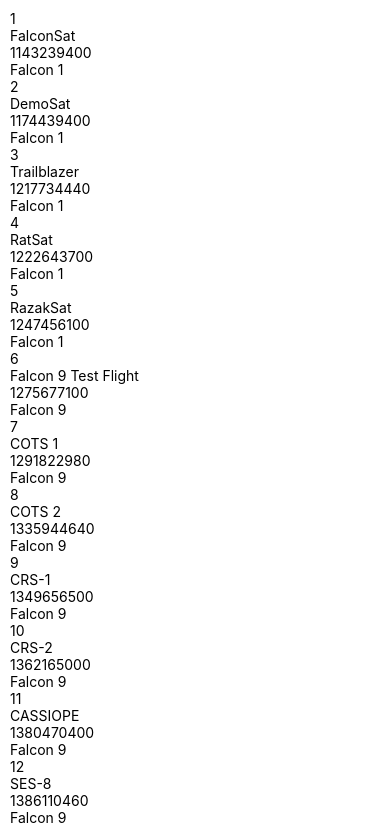
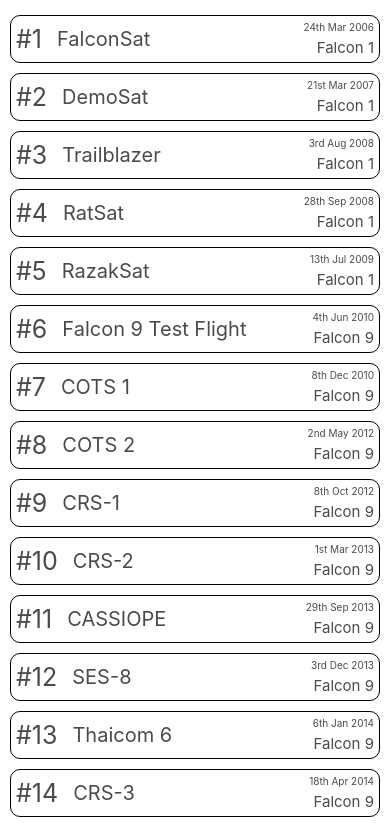
Before and after one commit to marcel-dev-acc/spaceXLaunches, a React Native app: screen / in a window 390 px wide. Shown: the top 825 px of the page. Built offline with nearby package versions, Linux system fonts and the light colour scheme.

Commit message:
feat: updated launch list render

```diff
--- /dev/null
+++ b/src/Components/LaunchItem/LaunchItem.tsx
@@ -0,0 +1,91 @@
+import React, {useState, useEffect} from 'react';
+import {Text, StyleSheet, View, Platform} from 'react-native';
+
+// Launches specific imports
+import type { Launch } from '../../types/type.launches';
+import { formatTimestamp } from '../../utils/date.util';
+
+type LaunchItemProps = {
+  launch: Launch,
+};
+
+/**
+ * Launches Item
+ *
+ * Used to render an item for each launch
+ */
+const LaunchItem = ({ launch }: LaunchItemProps) => {
+
+  return (
+    <View style={[styles.launchItem, styles.launchItemShadow]}>
+      <View style={styles.launchNumberContainer}>
+        <Text style={[styles.launchItemText, styles.launchNumber]}>
+          {`#${launch.flight_number}`}
+        </Text>
+        <Text style={[styles.launchItemText, styles.missionName]}>
+          {launch.mission_name}
+        </Text>
+      </View>
+      <View style={styles.launchDateContainer}>
+        <Text style={[styles.launchItemText, styles.launchDate]}>
+          {formatTimestamp(launch.launch_date_unix, "Do MMM YYYY")}
+        </Text>
+        <Text style={[styles.launchItemText, styles.rocketName]}>
+          {launch.rocket.rocket_name}
+        </Text>
+      </View>
+    </View>
+  );
+};
+
+const styles = StyleSheet.create({
+  launchItem: {
+    borderWidth: 1,
+    backgroundColor: "white",
+    borderColor: "black",
+    borderRadius: 10,
+    padding: 5,
+    marginTop: 5,
+    marginBottom: 5,
+    flexDirection: "row",
+  },
+  launchItemShadow: Platform.OS === 'ios' ? {
+    shadowColor: 'black',
+    shadowOffset: {width: -2, height: 4},
+    shadowOpacity: 0.2,
+    shadowRadius: 3,
+  } : {
+    elevation: 10,
+    shadowColor: 'black',
+  },
+  launchNumberContainer: {
+    flexDirection: "row",
+    flex: 2,
+  },
+  launchNumber: {
+    fontSize: 25,
+    alignSelf: "center",
+  },
+  missionName: {
+    marginLeft: 15,
+    fontSize: 20,
+    alignSelf: "center",
+  },
+  launchDateContainer: {
+    flex: 1,
+  },
+  launchDate: {
+    fontSize: 10,
+    alignSelf: "flex-end",
+  },
+  rocketName: {
+    marginTop: 5,
+    fontSize: 15,
+    alignSelf: "flex-end",
+  },
+  launchItemText: {
+    color: "rgb(75, 75, 75)",
+  },
+});
+
+export default LaunchItem;
--- a/src/screens/Launches/Launches.tsx
+++ b/src/screens/Launches/Launches.tsx
@@ -1,8 +1,9 @@
 import React, {useState, useEffect} from 'react';
-import {Text, StyleSheet, View} from 'react-native';
+import {StyleSheet, View, ScrollView} from 'react-native';
 
 // Launches specific imports
-import type { Launches } from '../../types/type.launches';
+import LaunchItem from '../../Components/LaunchItem/LaunchItem';
+import type { Launch } from '../../types/type.launches';
 
 // TDD payload
 import payload from './payload-example';
@@ -26,18 +27,14 @@
 
   return (
     <View style={styles.launchesScreen}>
-      {launches && launches.map((launches: Launches, idx: number) => {
-        console.log(idx);
-        console.log(launches);
-        return (
-          <View key={idx}>
-            <Text style={styles.launchItemText}>{launches.flight_number}</Text>
-            <Text style={styles.launchItemText}>{launches.mission_name}</Text>
-            <Text style={styles.launchItemText}>{launches.launch_date_unix}</Text>
-            <Text style={styles.launchItemText}>{launches.rocket.rocket_name}</Text>
-          </View>
-        );
-      })}
+      <ScrollView style={styles.launchesList}>
+        {
+          launches &&
+          launches.map(
+            (launch: Launch, idx: number) => <LaunchItem key={idx} launch={launch} />
+          )
+        }
+      </ScrollView>
     </View>
   );
 };
@@ -47,9 +44,8 @@
     padding: 10,
     backgroundColor: "white",
   },
-  launchItemText: {
-    color: "black",
-  }
+  launchesList: {
+  },
 });
 
 export default LaunchesScreen;
--- a/src/types/type.launches.ts
+++ b/src/types/type.launches.ts
@@ -3,7 +3,7 @@
     rocket_name: string,
   };
 
-export type Launches = {
+export type Launch = {
   flight_number: number,
   mission_name: string,
   launch_date_unix: number,
```
